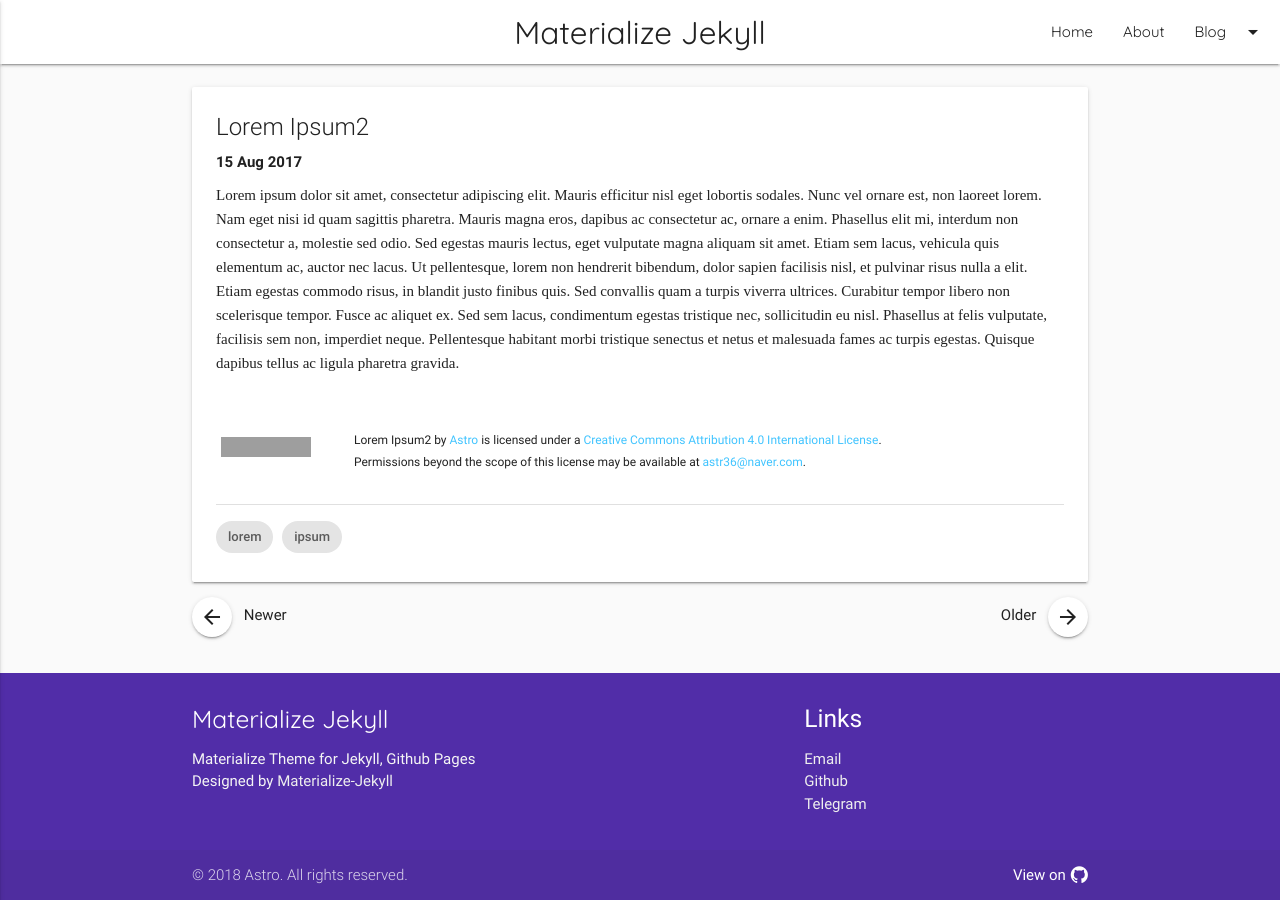
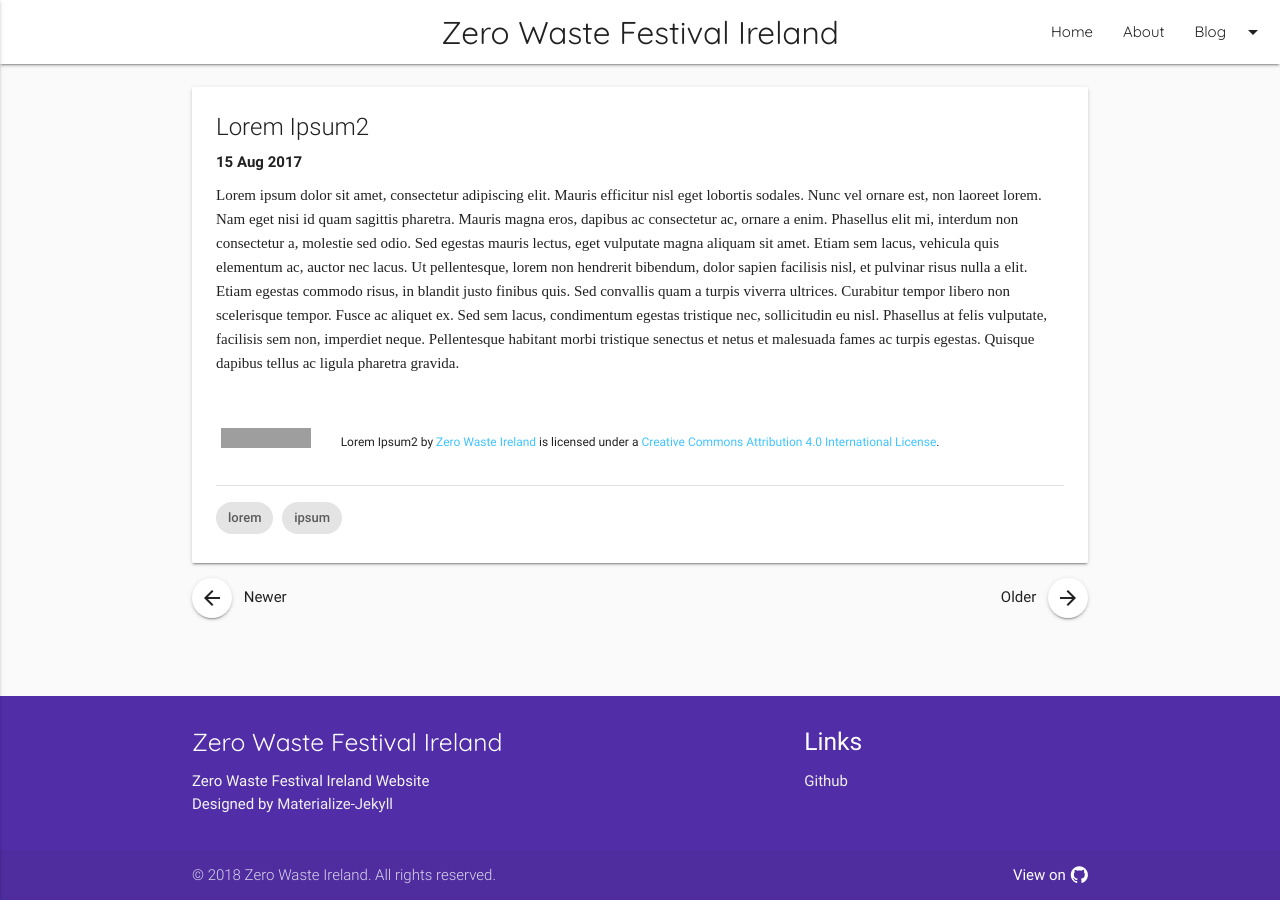
Before and after one commit to jknappe/zw-ireland, a Jekyll site: the page built from _posts/2017-08-15-lorem-ipsum2.md, in a window 1280 px wide. Built offline with Jekyll 4.4.1, drawn with Linux system fonts in a browser that asks for light colours; nearby versions of some CDN libraries; some web fonts are replaced; grey boxes are pictures that could not be loaded.

Commit message:
chnages config to ZW

```diff
--- a/_config.yml
+++ b/_config.yml
@@ -1,8 +1,8 @@
-title: Materialize Jekyll
-description: Materialize Theme for Jekyll, Github Pages
-url: http://astro36.me/Materialize-Jekyll/
-keywords: ["Programming", "Blog"]
-timezone: Asia/Seoul
+title: Zero Waste Festival Ireland
+description: Zero Waste Festival Ireland Website
+url: http://www.janknappe.com/zw-ireland/
+keywords: ["Zwero Waste", "Food Waste", "Sustainability"]
+timezone: Europe/Dublin
 permalink: pretty
 
 about: "Lorem ipsum dolor sit amet, consectetur adipiscing elit. Nam porta, odio vitae sodales malesuada, nibh diam convallis lectus, non scelerisque arcu lectus non nisi. Etiam tincidunt libero eget urna tristique faucibus. Pellentesque varius mi at placerat lobortis. Donec nec aliquam augue. Cras in gravida urna. Nulla dignissim semper accumsan. Nullam mattis felis metus, nec accumsan lorem porta et. Ut dictum dapibus est. In eu ultricies lorem. Duis semper elementum arcu, in rutrum tellus ornare eu."
@@ -11,22 +11,22 @@
   codepen:
   disqus:
   dribbble:
-  email: astr36@naver.com
-  facebook:
+  email:
+  facebook: ZeroWasteFestivalIreland
   flickr:
   foursquare:
-  github: Astro36 # required
-  google_analytics: UA-77377358-3
+  github: jknappe # required
+  google_analytics:
   google_plus:
   instagram:
   lastfm:
   linkedin:
-  name: Astro # required
+  name: Zero Waste Ireland # required
   pinterest:
   soundcloud:
   stackoverflow:
   steam:
-  telegram: psj1026
+  telegram:
   tumblr:
   twitter:
   weibo:
```
